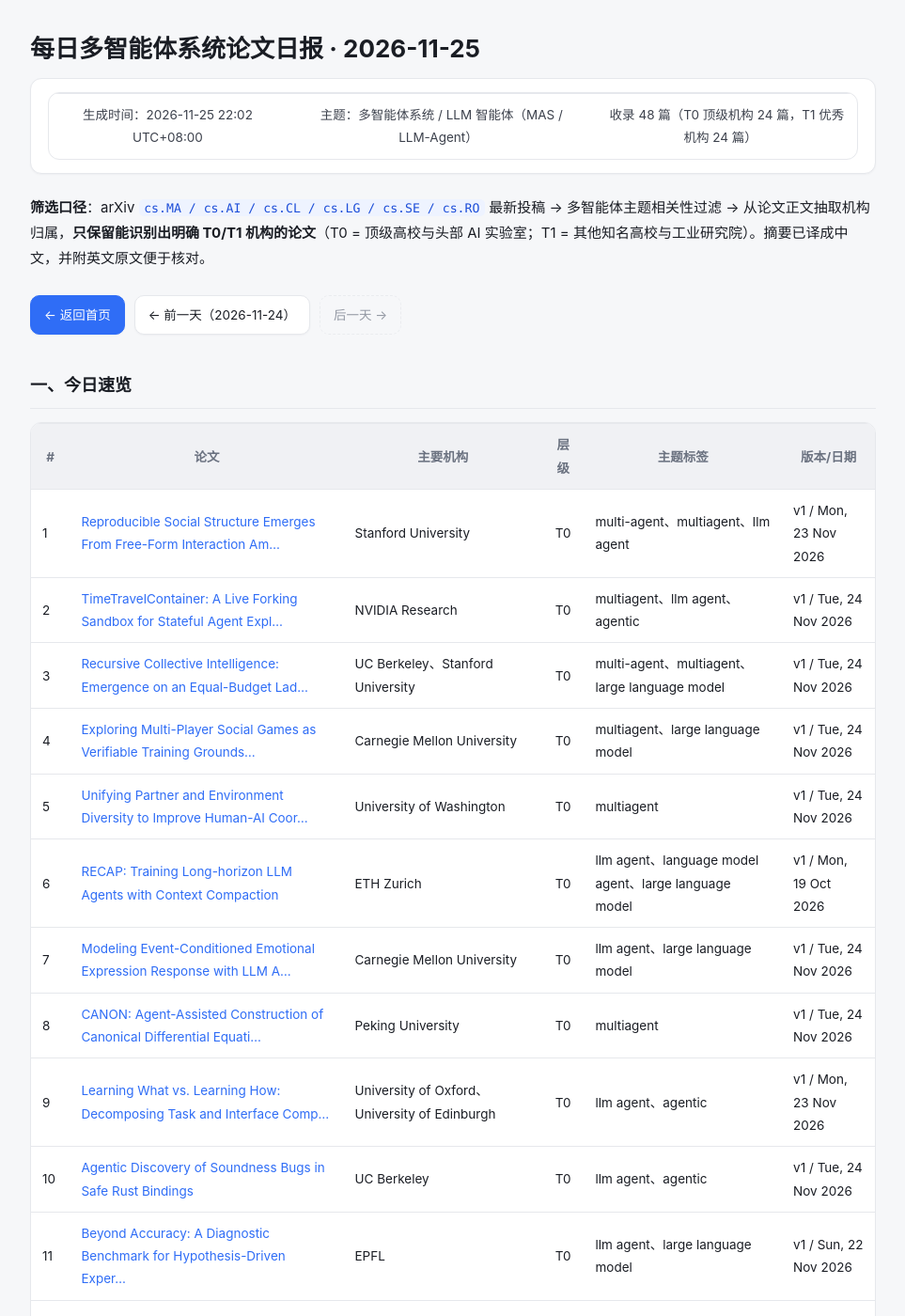
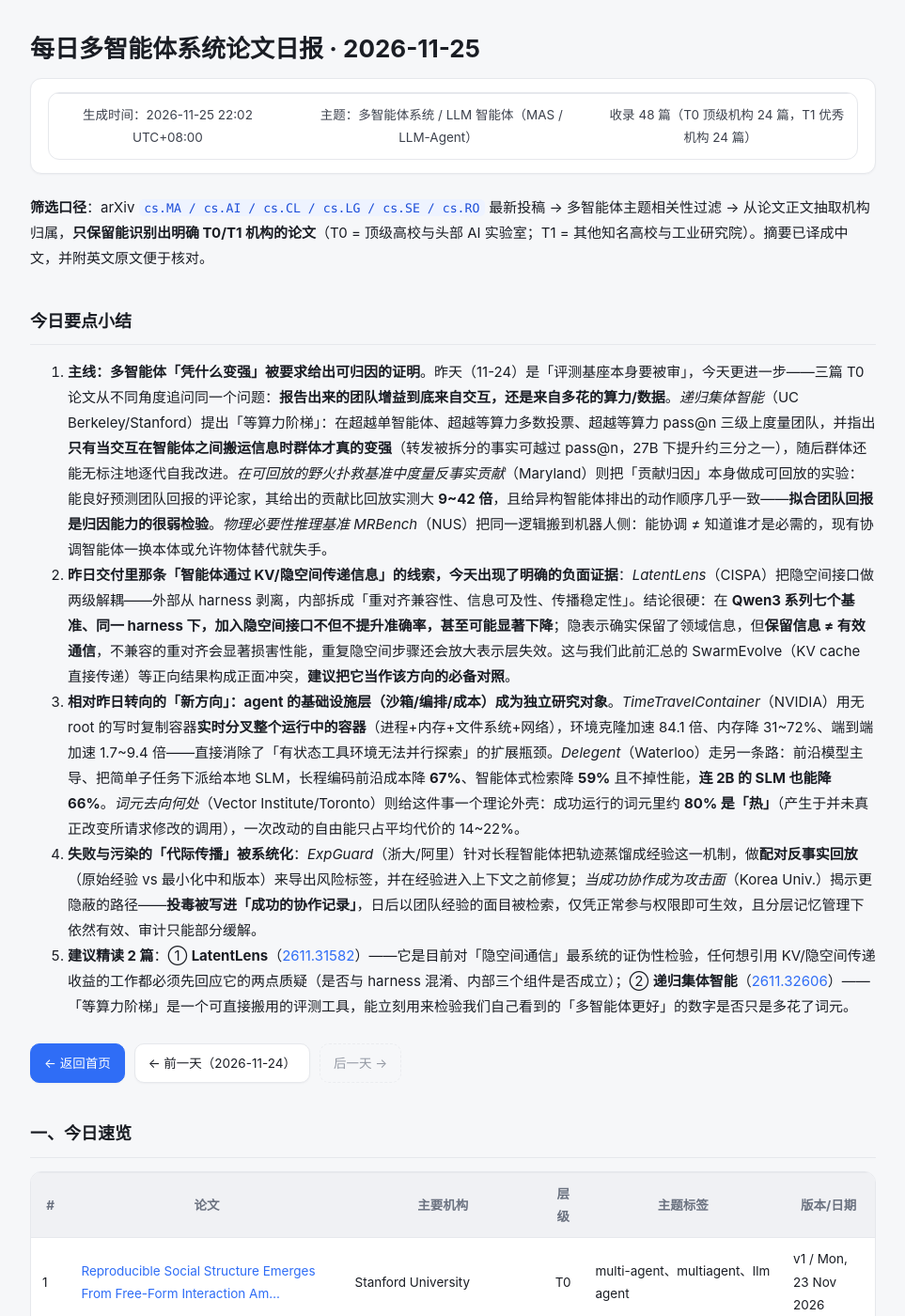
Before and after one commit to isaacveg/mas-daily, a Jekyll site: the page built from daily/2026-11-25.md, in a window 1280 px wide and 1400 px high. Shown: the whole window at 94% size, without its empty margins (158-1121 px from the left). Built offline with Jekyll 4.4.1, drawn with Linux system fonts in a browser that asks for light colours.

Commit message:
report: 更新 2026-11-25 日报

```diff
--- a/daily/2026-11-25.md
+++ b/daily/2026-11-25.md
@@ -8,6 +8,14 @@ permalink: /daily/2026-11-25/
 > 生成时间：2026-11-25 22:02 UTC+08:00　|　主题：多智能体系统 / LLM 智能体（MAS / LLM-Agent）　|　收录 48 篇（T0 顶级机构 24 篇，T1 优秀机构 24 篇）
 
 **筛选口径**：arXiv `cs.MA / cs.AI / cs.CL / cs.LG / cs.SE / cs.RO` 最新投稿 → 多智能体主题相关性过滤 → 从论文正文抽取机构归属，**只保留能识别出明确 T0/T1 机构的论文**（T0 = 顶级高校与头部 AI 实验室；T1 = 其他知名高校与工业研究院）。摘要已译成中文，并附英文原文便于核对。
+
+## 今日要点小结
+
+1. **主线：多智能体「凭什么变强」被要求给出可归因的证明**。昨天（11-24）是「评测基座本身要被审」，今天更进一步——三篇 T0 论文从不同角度追问同一个问题：**报告出来的团队增益到底来自交互，还是来自多花的算力/数据**。*递归集体智能*（UC Berkeley/Stanford）提出「等算力阶梯」：在超越单智能体、超越等算力多数投票、超越等算力 pass@n 三级上度量团队，并指出**只有当交互在智能体之间搬运信息时群体才真的变强**（转发被拆分的事实可越过 pass@n，27B 下提升约三分之一），随后群体还能无标注地逐代自我改进。*在可回放的野火扑救基准中度量反事实贡献*（Maryland）则把「贡献归因」本身做成可回放的实验：能良好预测团队回报的评论家，其给出的贡献比回放实测大 **9~42 倍**，且给异构智能体排出的动作顺序几乎一致——**拟合团队回报是归因能力的很弱检验**。*物理必要性推理基准 MRBench*（NUS）把同一逻辑搬到机器人侧：能协调 ≠ 知道谁才是必需的，现有协调智能体一换本体或允许物体替代就失手。
+2. **昨日交付里那条「智能体通过 KV/隐空间传递信息」的线索，今天出现了明确的负面证据**：*LatentLens*（CISPA）把隐空间接口做两级解耦——外部从 harness 剥离，内部拆成「重对齐兼容性、信息可及性、传播稳定性」。结论很硬：在 **Qwen3 系列七个基准、同一 harness 下，加入隐空间接口不但不提升准确率，甚至可能显著下降**；隐表示确实保留了领域信息，但**保留信息 ≠ 有效通信**，不兼容的重对齐会显著损害性能，重复隐空间步骤还会放大表示层失效。这与我们此前汇总的 SwarmEvolve（KV cache 直接传递）等正向结果构成正面冲突，**建议把它当作该方向的必备对照**。
+3. **相对昨日转向的「新方向」：agent 的基础设施层（沙箱/编排/成本）成为独立研究对象**。*TimeTravelContainer*（NVIDIA）用无 root 的写时复制容器**实时分叉整个运行中的容器**（进程+内存+文件系统+网络），环境克隆加速 84.1 倍、内存降 31~72%、端到端加速 1.7~9.4 倍——直接消除了「有状态工具环境无法并行探索」的扩展瓶颈。*Delegent*（Waterloo）走另一条路：前沿模型主导、把简单子任务下派给本地 SLM，长程编码前沿成本降 **67%**、智能体式检索降 **59%** 且不掉性能，**连 2B 的 SLM 也能降 66%**。*词元去向何处*（Vector Institute/Toronto）则给这件事一个理论外壳：成功运行的词元里约 **80% 是「热」**（产生于并未真正改变所请求修改的调用），一次改动的自由能只占平均代价的 14~22%。
+4. **失败与污染的「代际传播」被系统化**：*ExpGuard*（浙大/阿里）针对长程智能体把轨迹蒸馏成经验这一机制，做**配对反事实回放**（原始经验 vs 最小化中和版本）来导出风险标签，并在经验进入上下文之前修复；*当成功协作成为攻击面*（Korea Univ.）揭示更隐蔽的路径——**投毒被写进「成功的协作记录」**，日后以团队经验的面目被检索，仅凭正常参与权限即可生效，且分层记忆管理下依然有效、审计只能部分缓解。
+5. **建议精读 2 篇**：① **LatentLens**（[2611.31582](https://arxiv.org/abs/2611.31582)）——它是目前对「隐空间通信」最系统的证伪性检验，任何想引用 KV/隐空间传递收益的工作都必须先回应它的两点质疑（是否与 harness 混淆、内部三个组件是否成立）；② **递归集体智能**（[2611.32606](https://arxiv.org/abs/2611.32606)）——「等算力阶梯」是一个可直接搬用的评测工具，能立刻用来检验我们自己看到的「多智能体更好」的数字是否只是多花了词元。
 
 <div class="day-nav"><a class="home" href="/mas-daily/">← 返回首页</a><a href="/mas-daily/daily/2026-11-24/">← 前一天（2026-11-24）</a><span class="disabled">后一天 →</span></div>
 
```
